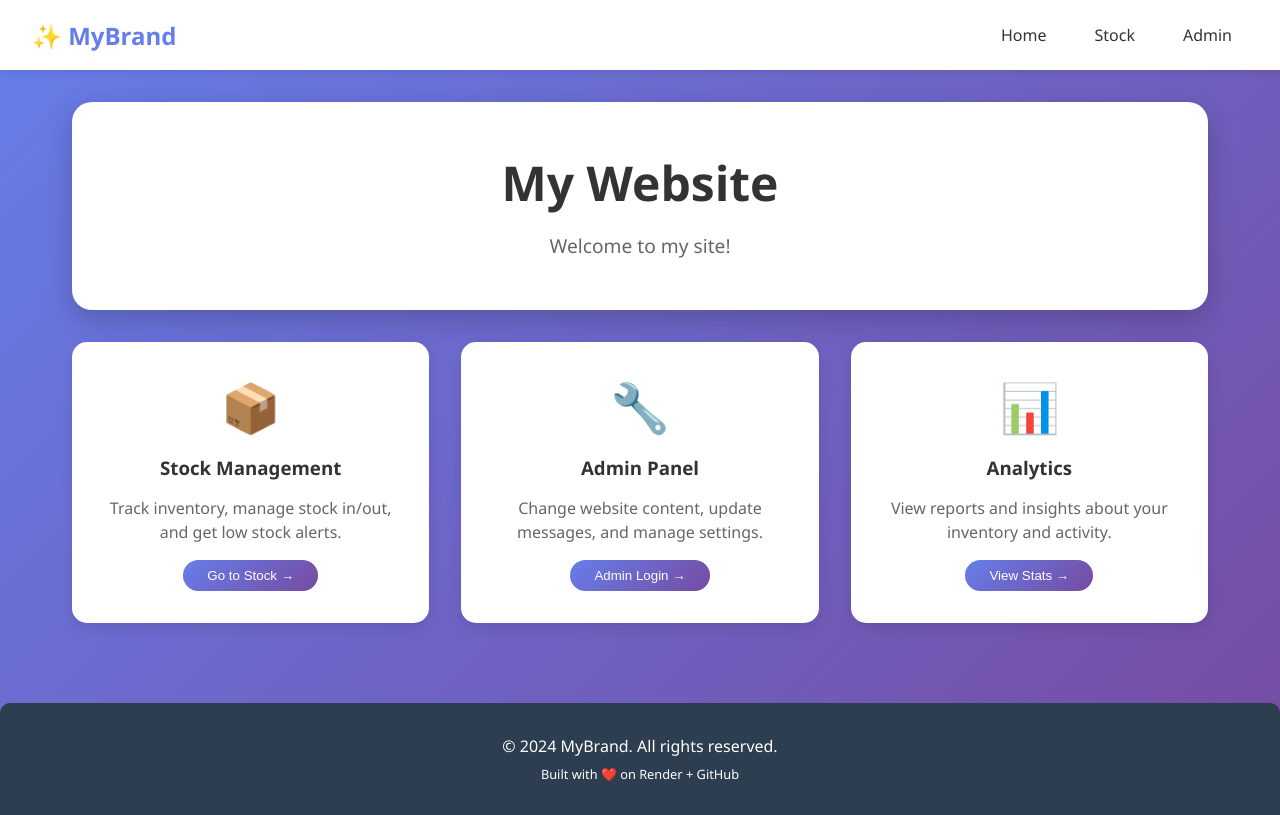
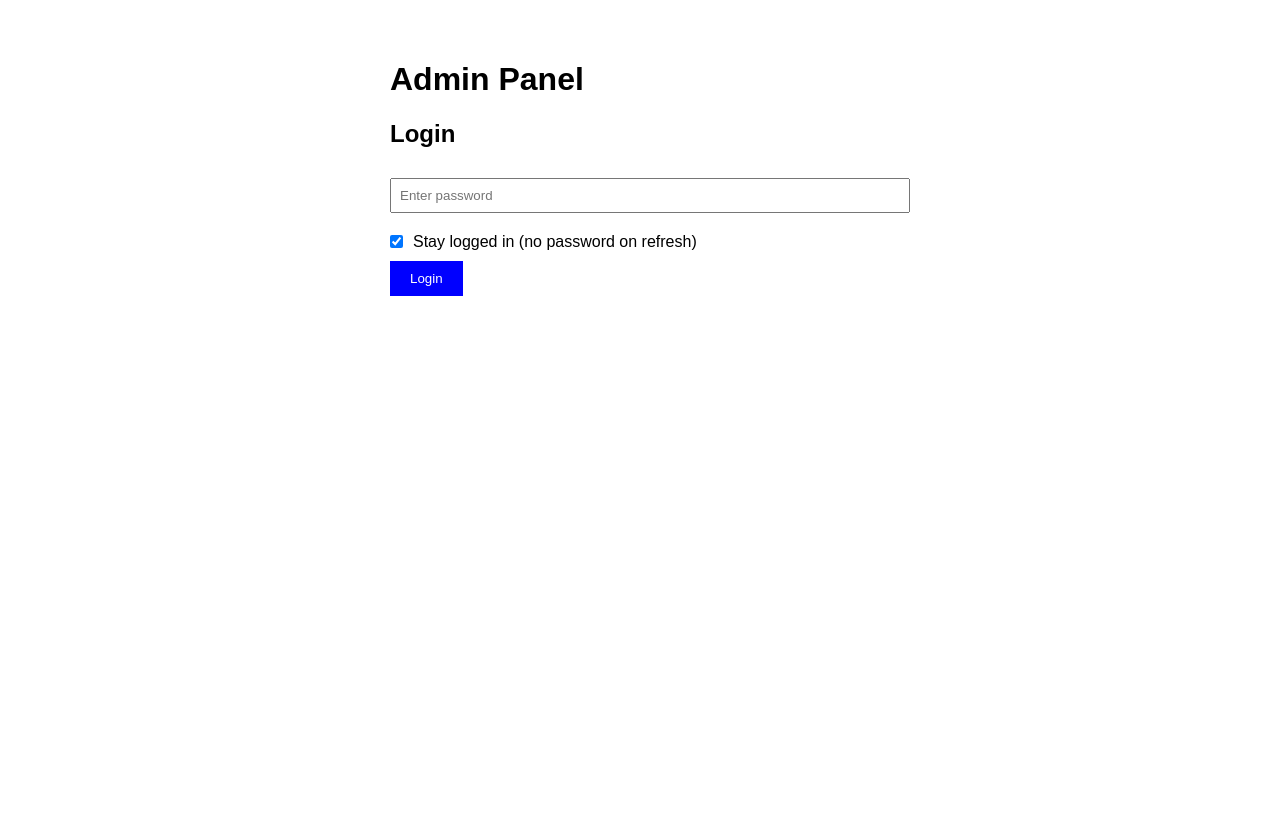
Before and after one commit to naappe/my-website, a website: page index.html in a window 1280 px wide. Drawn offline with Linux system fonts and the light colour scheme; no server answers.

Commit message:
Update index.html

```diff
--- a/index.html
+++ b/index.html
@@ -1,225 +1,153 @@
 <!DOCTYPE html>
-<html lang="en">
+<html>
 <head>
-    <meta charset="UTF-8">
-    <meta name="viewport" content="width=device-width, initial-scale=1.0">
-    <title>My Awesome Site</title>
+    <title>Admin Panel</title>
     <style>
-        * {
-            margin: 0;
-            padding: 0;
-            box-sizing: border-box;
-        }
-
-        body {
-            font-family: 'Segoe UI', Tahoma, Geneva, Verdana, sans-serif;
-            background: linear-gradient(135deg, #667eea 0%, #764ba2 100%);
-            min-height: 100vh;
-        }
-
-        /* Navigation Bar */
-        .navbar {
-            background: white;
-            padding: 1rem 2rem;
-            box-shadow: 0 2px 10px rgba(0,0,0,0.1);
-            display: flex;
-            justify-content: space-between;
-            align-items: center;
-            flex-wrap: wrap;
-        }
-
-        .logo {
-            font-size: 1.5rem;
-            font-weight: bold;
-            color: #667eea;
-        }
-
-        .nav-links {
-            display: flex;
-            gap: 1rem;
-        }
-
-        .nav-links a {
-            text-decoration: none;
-            color: #333;
-            padding: 0.5rem 1rem;
-            border-radius: 5px;
-            transition: all 0.3s;
-        }
-
-        .nav-links a:hover {
-            background: #667eea;
-            color: white;
-        }
-
-        /* Main Container */
-        .container {
-            max-width: 1200px;
-            margin: 0 auto;
-            padding: 2rem;
-        }
-
-        /* Hero Section */
-        .hero {
-            background: white;
-            border-radius: 20px;
-            padding: 3rem;
-            text-align: center;
-            margin-bottom: 2rem;
-            box-shadow: 0 10px 30px rgba(0,0,0,0.2);
-        }
-
-        .hero h1 {
-            font-size: 3rem;
-            color: #333;
-            margin-bottom: 1rem;
-        }
-
-        .hero p {
-            font-size: 1.2rem;
-            color: #666;
-            line-height: 1.6;
-        }
-
-        /* Cards Section */
-        .cards {
-            display: grid;
-            grid-template-columns: repeat(auto-fit, minmax(300px, 1fr));
-            gap: 2rem;
-            margin-top: 2rem;
-        }
-
-        .card {
-            background: white;
-            border-radius: 15px;
-            padding: 2rem;
-            text-align: center;
-            transition: transform 0.3s, box-shadow 0.3s;
-            box-shadow: 0 5px 15px rgba(0,0,0,0.1);
-        }
-
-        .card:hover {
-            transform: translateY(-5px);
-            box-shadow: 0 15px 30px rgba(0,0,0,0.2);
-        }
-
-        .card-icon {
-            font-size: 3rem;
-            margin-bottom: 1rem;
-        }
-
-        .card h3 {
-            color: #333;
-            margin-bottom: 1rem;
-        }
-
-        .card p {
-            color: #666;
-            line-height: 1.5;
-        }
-
-        .card button {
-            margin-top: 1rem;
-            padding: 0.5rem 1.5rem;
-            background: linear-gradient(135deg, #667eea, #764ba2);
-            color: white;
-            border: none;
-            border-radius: 25px;
-            cursor: pointer;
-            transition: opacity 0.3s;
-        }
-
-        .card button:hover {
-            opacity: 0.8;
-        }
-
-        /* Footer */
-        .footer {
-            background: #2c3e50;
-            color: white;
-            text-align: center;
-            padding: 2rem;
-            margin-top: 3rem;
-            border-radius: 10px 10px 0 0;
-        }
-
-        /* Responsive */
-        @media (max-width: 768px) {
-            .navbar {
-                flex-direction: column;
-                gap: 1rem;
-            }
-
-            .hero h1 {
-                font-size: 2rem;
-            }
-
-            .container {
-                padding: 1rem;
-            }
-        }
+        body { font-family: Arial; padding: 40px; max-width: 500px; margin: auto; }
+        input, textarea { width: 100%; padding: 8px; margin: 10px 0; }
+        button { padding: 10px 20px; background: blue; color: white; border: none; cursor: pointer; }
+        .error { color: red; }
+        .success { color: green; }
+        .stay-logged { margin: 10px 0; display: flex; align-items: center; gap: 10px; }
+        .stay-logged input { width: auto; margin: 0; }
     </style>
 </head>
 <body>
-    <!-- Navigation Bar -->
-    <nav class="navbar">
-        <div class="logo">✨ MyBrand</div>
-        <div class="nav-links">
-            <a href="/">Home</a>
-            <a href="/stock.html">Stock</a>
-            <a href="/admin.html">Admin</a>
-        </div>
-    </nav>
+    <h1>Admin Panel</h1>
 
-    <div class="container">
-        <!-- Hero Section (Content from Admin Panel) -->
-        <div class="hero">
-            <h1 id="title">Loading...</h1>
-            <p id="message">Loading...</p>
+    <div id="loginArea">
+        <h2>Login</h2>
+        <input type="password" id="password" placeholder="Enter password">
+
+        <div class="stay-logged">
+            <input type="checkbox" id="rememberMe" checked>
+            <label>Stay logged in (no password on refresh)</label>
         </div>
 
-        <!-- Feature Cards -->
-        <div class="cards">
-            <div class="card">
-                <div class="card-icon">📦</div>
-                <h3>Stock Management</h3>
-                <p>Track inventory, manage stock in/out, and get low stock alerts.</p>
-                <button onclick="location.href='/stock.html'">Go to Stock →</button>
-            </div>
-
-            <div class="card">
-                <div class="card-icon">🔧</div>
-                <h3>Admin Panel</h3>
-                <p>Change website content, update messages, and manage settings.</p>
-                <button onclick="location.href='/admin.html'">Admin Login →</button>
-            </div>
-
-            <div class="card">
-                <div class="card-icon">📊</div>
-                <h3>Analytics</h3>
-                <p>View reports and insights about your inventory and activity.</p>
-                <button>View Stats →</button>
-            </div>
-        </div>
+        <button onclick="login()">Login</button>
+        <p id="loginError" class="error"></p>
     </div>
 
-    <footer class="footer">
-        <p>&copy; 2024 MyBrand. All rights reserved.</p>
-        <p style="margin-top: 0.5rem; font-size: 0.8rem;">Built with ❤️ on Render + GitHub</p>
-    </footer>
+    <div id="adminArea" style="display:none;">
+        <h2>Edit Content</h2>
+        <label>Title:</label>
+        <input type="text" id="title">
+        <label>Message:</label>
+        <textarea id="message" rows="4"></textarea>
+        <button onclick="updateContent()">Save Changes</button>
+        <p id="updateStatus" class="success"></p>
+
+        <hr>
+        <p><a href="/" target="_blank">View your site</a></p>
+        <p><a href="/stock.html" target="_blank">Stock Management</a></p>
+        <button onclick="logout()" style="background:red">Logout</button>
+    </div>
 
     <script>
-        // Load content from admin panel
-        fetch('/api/content')
+        let currentPassword = '';
+
+        // Check if already logged in on page load
+        window.onload = function() {
+            const savedLogin = localStorage.getItem('adminLoggedIn');
+            const savedPassword = localStorage.getItem('adminPassword');
+
+            if(savedLogin === 'true' && savedPassword) {
+                // Try auto-login
+                fetch('/api/admin/login', {
+                    method: 'POST',
+                    headers: { 'Content-Type': 'application/json' },
+                    body: JSON.stringify({ password: savedPassword })
+                })
+                .then(res => res.json())
+                .then(data => {
+                    if(data.success) {
+                        currentPassword = savedPassword;
+                        document.getElementById('loginArea').style.display = 'none';
+                        document.getElementById('adminArea').style.display = 'block';
+                        loadContent();
+                    } else {
+                        localStorage.removeItem('adminLoggedIn');
+                        localStorage.removeItem('adminPassword');
+                    }
+                });
+            }
+        };
+
+        function login() {
+            const password = document.getElementById('password').value;
+            const rememberMe = document.getElementById('rememberMe').checked;
+
+            fetch('/api/admin/login', {
+                method: 'POST',
+                headers: { 'Content-Type': 'application/json' },
+                body: JSON.stringify({ password: password })
+            })
             .then(res => res.json())
             .then(data => {
-                document.getElementById('title').innerHTML = data.title;
-                document.getElementById('message').innerHTML = data.message;
+                if (data.success) {
+                    currentPassword = password;
+
+                    // Save if "Remember Me" is checked
+                    if(rememberMe) {
+                        localStorage.setItem('adminLoggedIn', 'true');
+                        localStorage.setItem('adminPassword', password);
+                    }
+
+                    document.getElementById('loginArea').style.display = 'none';
+                    document.getElementById('adminArea').style.display = 'block';
+                    loadContent();
+                } else {
+                    document.getElementById('loginError').innerText = 'Wrong password';
+                }
+            });
+        }
+
+        function loadContent() {
+            fetch('/api/content')
+                .then(res => res.json())
+                .then(data => {
+                    document.getElementById('title').value = data.title;
+                    document.getElementById('message').value = data.message;
+                });
+        }
+
+        function updateContent() {
+            const title = document.getElementById('title').value;
+            const message = document.getElementById('message').value;
+
+            fetch('/api/admin/update', {
+                method: 'POST',
+                headers: { 'Content-Type': 'application/json' },
+                body: JSON.stringify({
+                    password: currentPassword,
+                    title: title,
+                    message: message
+                })
             })
-            .catch(err => {
-                document.getElementById('title').innerHTML = "My Website";
-                document.getElementById('message').innerHTML = "Welcome to my site!";
+            .then(res => res.json())
+            .then(data => {
+                if (data.success) {
+                    document.getElementById('updateStatus').innerText = 'Saved!';
+                    setTimeout(() => {
+                        document.getElementById('updateStatus').innerText = '';
+                    }, 2000);
+                } else {
+                    alert('Login again');
+                    logout();
+                }
             });
+        }
+
+        function logout() {
+            // Clear saved login
+            localStorage.removeItem('adminLoggedIn');
+            localStorage.removeItem('adminPassword');
+
+            document.getElementById('loginArea').style.display = 'block';
+            document.getElementById('adminArea').style.display = 'none';
+            document.getElementById('password').value = '';
+            currentPassword = '';
+        }
     </script>
 </body>
 </html>
```
